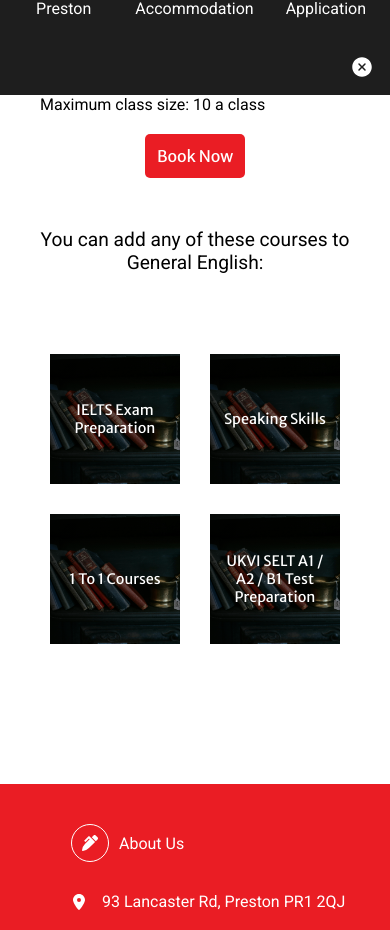
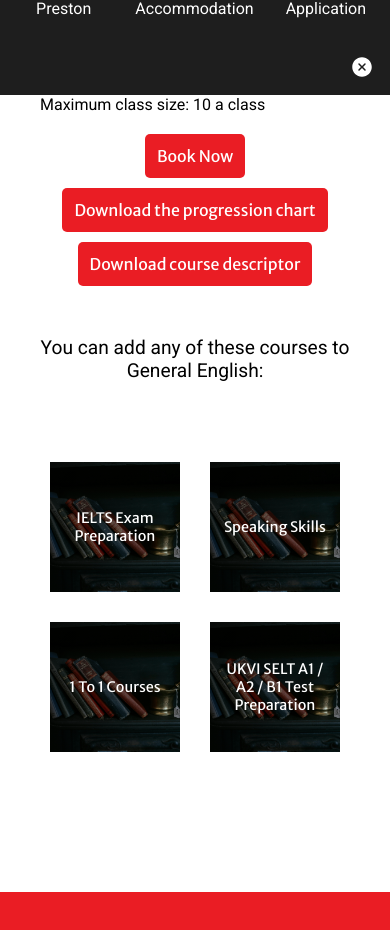
Before and after one commit to kingsmanmoses/preston-academy-of-english, a React (Create React App) app: page /general-english in a window 390 px wide. Shown: the part 1593-2523 px from the top of the page. Built offline with nearby package versions, Linux system fonts and the light colour scheme.

Commit message:
modified genEng added two  btn

```diff
--- a/src/subpages/courses-subpages/general-english/GeneralEnglish.js
+++ b/src/subpages/courses-subpages/general-english/GeneralEnglish.js
@@ -3,6 +3,8 @@ import "./general.css";
 import { NavLink } from "react-router-dom";
 import Header from "../../../components/header/Header";
 import Footer from "../../../components/footer/Footer";
+import ProgressionChart from "../../../assets/img/Student Progression chart.png";
+import CourseDescription from "../../../assets/files/Course Descriptor for Students A1 to C1.pdf";
 
 const GeneralEnglish = () => {
   useEffect(() => {
@@ -131,9 +133,17 @@ const GeneralEnglish = () => {
             </p>
           </div>
 
-          <NavLink to="/apply-now" className="all-courseBtn">
-            Book Now
-          </NavLink>
+          <div className="general-btnCont">
+            <NavLink to="/apply-now" className="all-courseBtn">
+              Book Now
+            </NavLink>
+            <a className="all-courseBtn" download href={ProgressionChart}>
+              Download the progression chart
+            </a>
+            <a className="all-courseBtn" download href={CourseDescription}>
+              Download course descriptor
+            </a>
+          </div>
 
           <div className="generalOther-courseCont">
             <h4 className="generalOtherCourse-header">
--- a/src/subpages/courses-subpages/general-english/general.css
+++ b/src/subpages/courses-subpages/general-english/general.css
@@ -18,6 +18,7 @@
   gap: 20px;
   padding: 0 40px;
 }
+
 .general-para {
   margin-top: 40px;
 }
@@ -145,6 +146,11 @@
 .general-table tbody tr:last-of-type {
   border-bottom: 2px solid var(--blue-color);
 }
+.general-btnCont {
+  display: flex;
+  gap: 10px;
+  align-self: center;
+}
 
 /* //! For the one of one component style */
 .notice-red {
@@ -206,6 +212,12 @@
   .general-table {
     min-width: 100%;
   }
+  .general-btnCont {
+    display: flex;
+    gap: 10px;
+    flex-direction: column;
+    align-self: center;
+  }
 }
 
 /** For small devices */
```
Also changed, not shown: src/assets/img/Student Progression chart.png (added), 1 other file (tests, documents, lock files or other folders).
